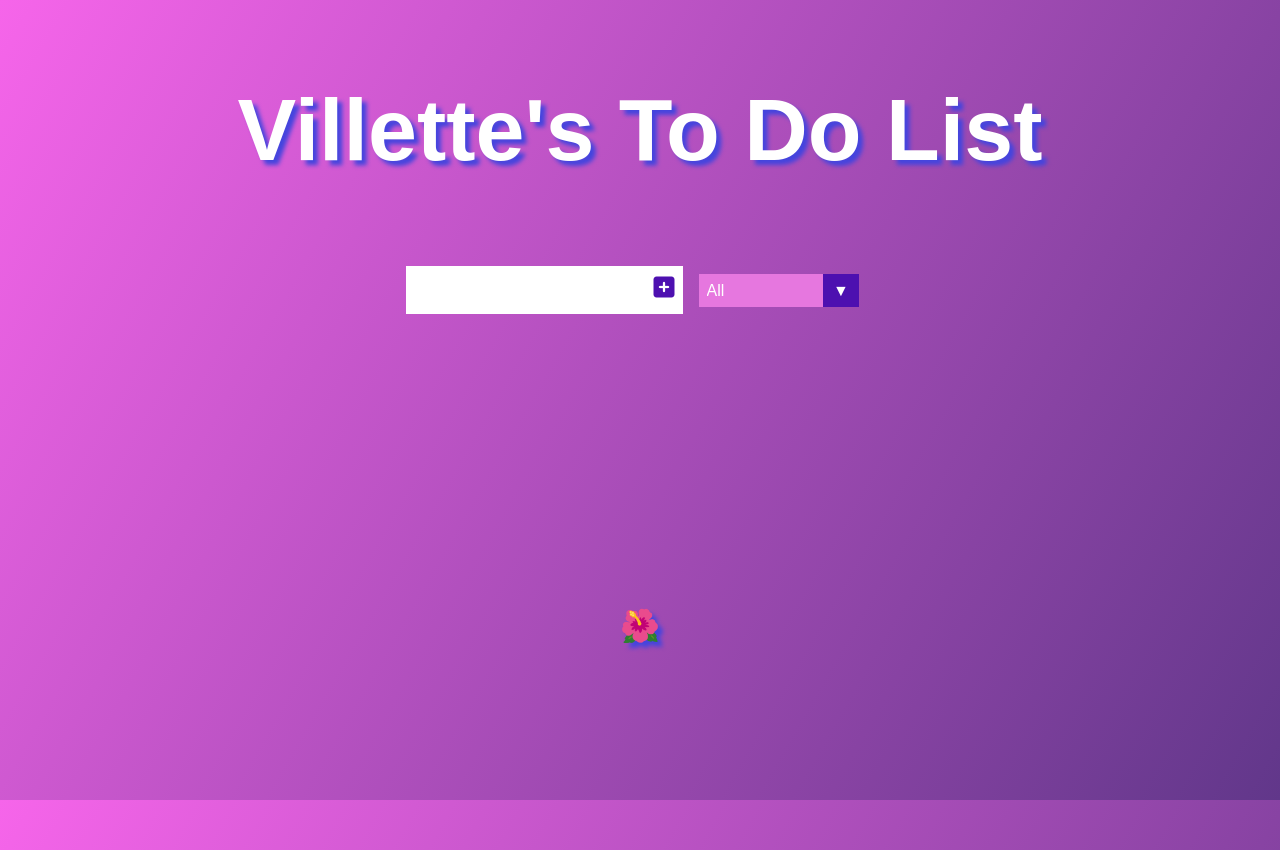
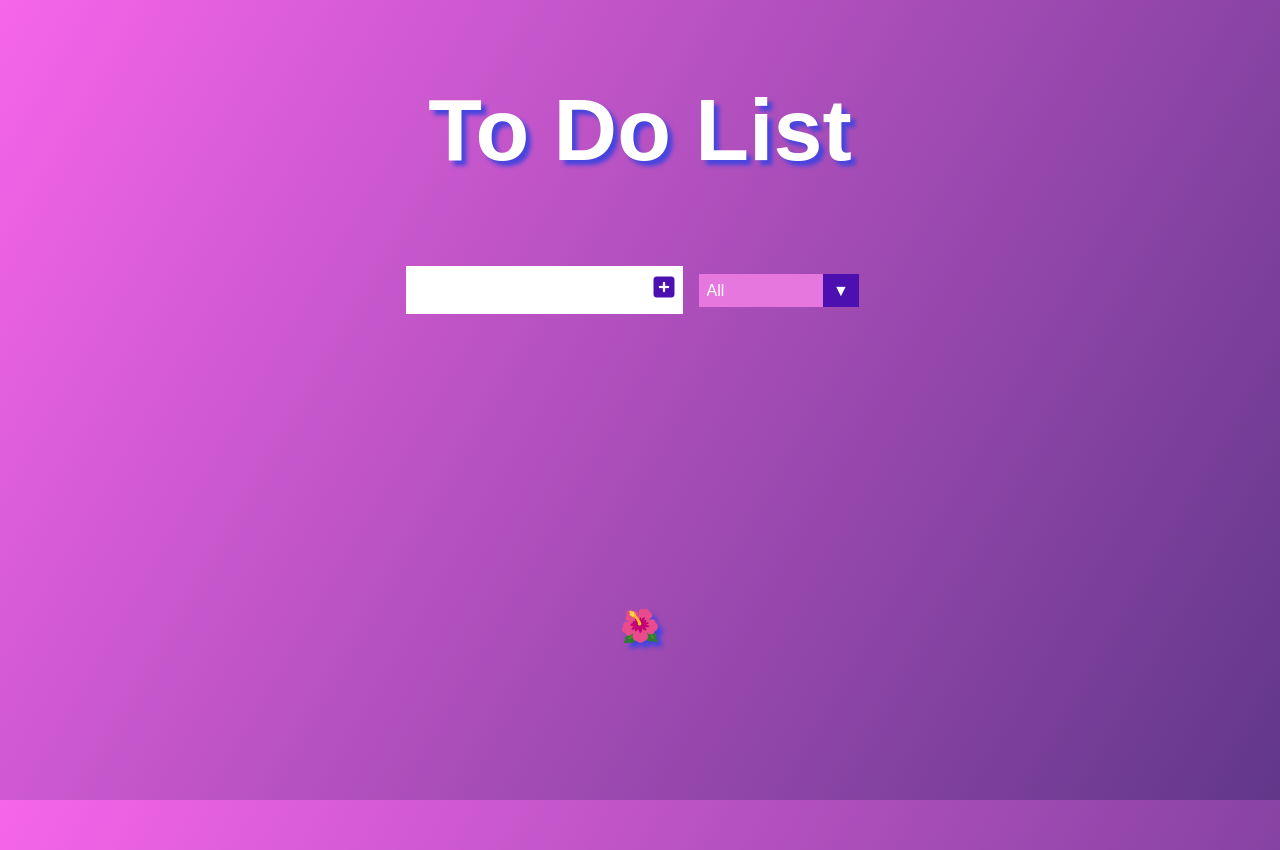
Before and after one commit to villette0/JS-To_Do_List, a plain HTML site: page index.html in a window 1280 px wide. Drawn offline with Linux system fonts and the light colour scheme; a web font is replaced by a local one.

Commit message:
Changed header

```diff
--- a/index.html
+++ b/index.html
@@ -31,7 +31,7 @@
 
   <body>
     <header>
-      <h1>Villette's To Do List</h1>
+      <h1>To Do List</h1>
     </header>
     <form>
       <!-- Submit form for to dos -->
```
